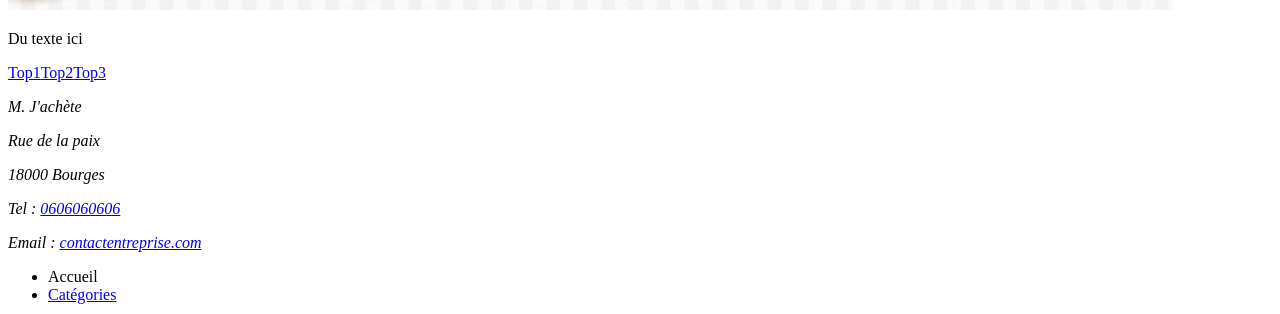
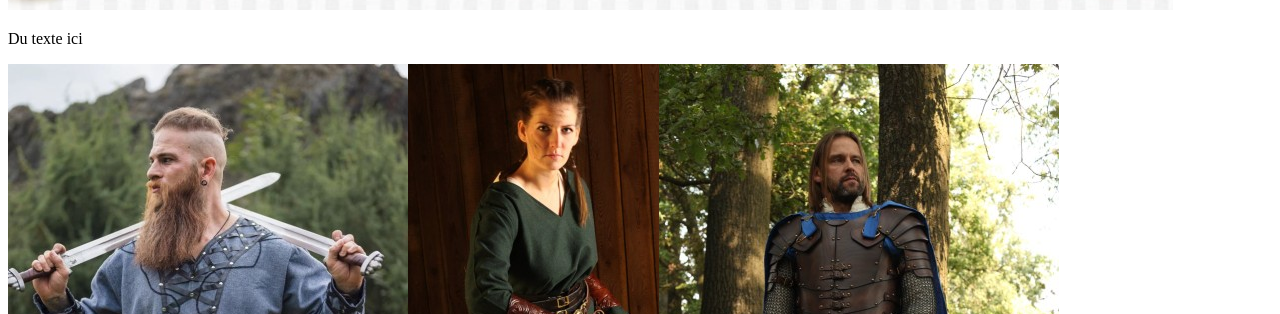
Before and after one commit to CecileLouisy/ExoHTML, a plain HTML site: page accueil.html in a window 1280 px wide. Shown: the part 1121-1435 px from the top of the page. Drawn offline with Linux system fonts and the light colour scheme.

Commit message:
ajout images top 123

```diff
--- a/accueil.html
+++ b/accueil.html
@@ -24,7 +24,7 @@
         <p>Du texte ici</p>
     </div>
     <div class="topVentes">
-        <div class="top3"><a href="top1.html">Top1</a><a href="top2.html">Top2</a><a href="top3.html">Top3</a></div>
+        <div class="top3"><a href="top1.html"></a><img src="/img/top1.jpg" alt=viking title="top1"><a href="top2.html"></a><img src="/img/top2.jpg" alt="dame verte" title="top2"><a href="top3.html"></a><img src="/img/top3.jpg" alt="commandant" title="top3"></div>
     </div>
     <footer>
         <div class="col" id="col1">
```
